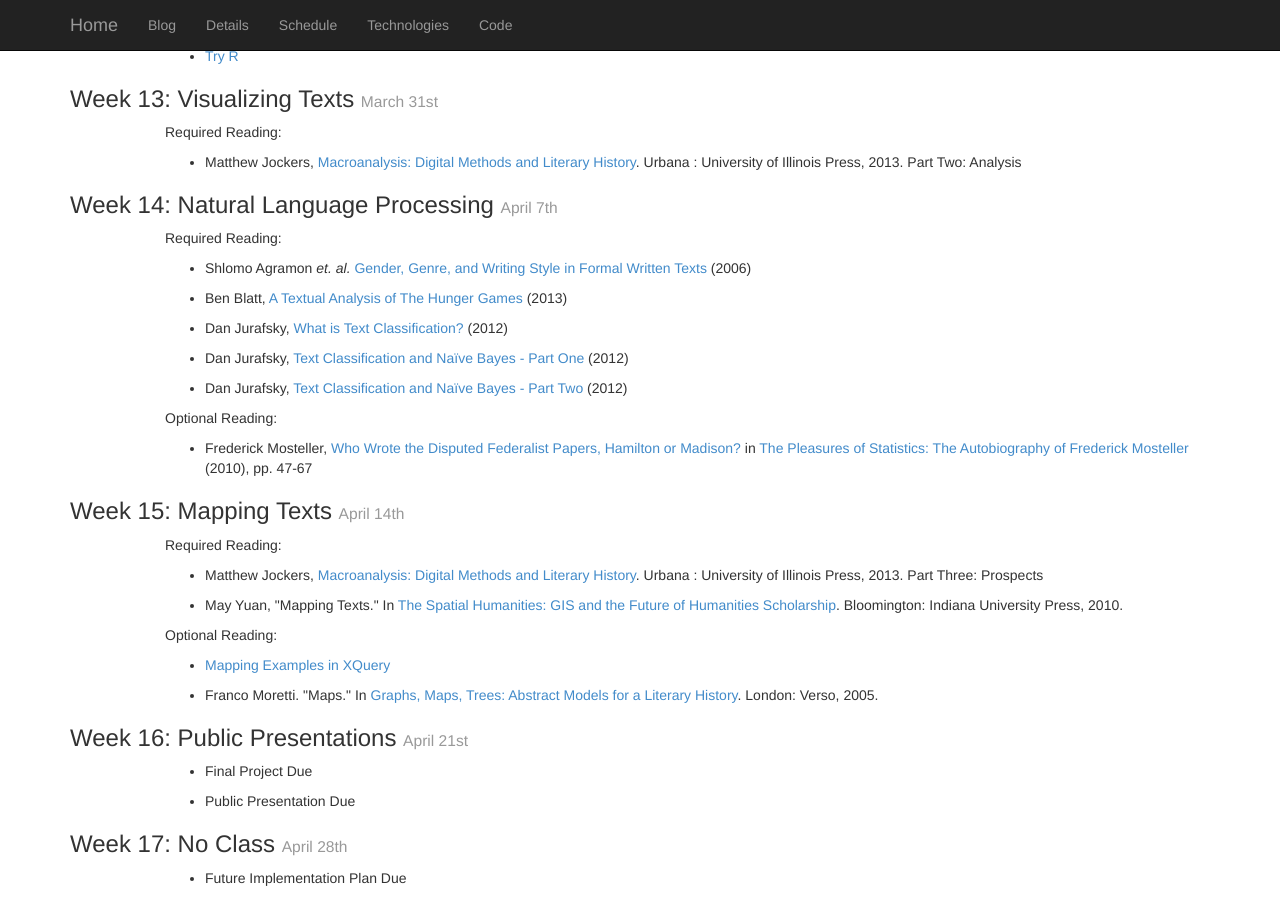
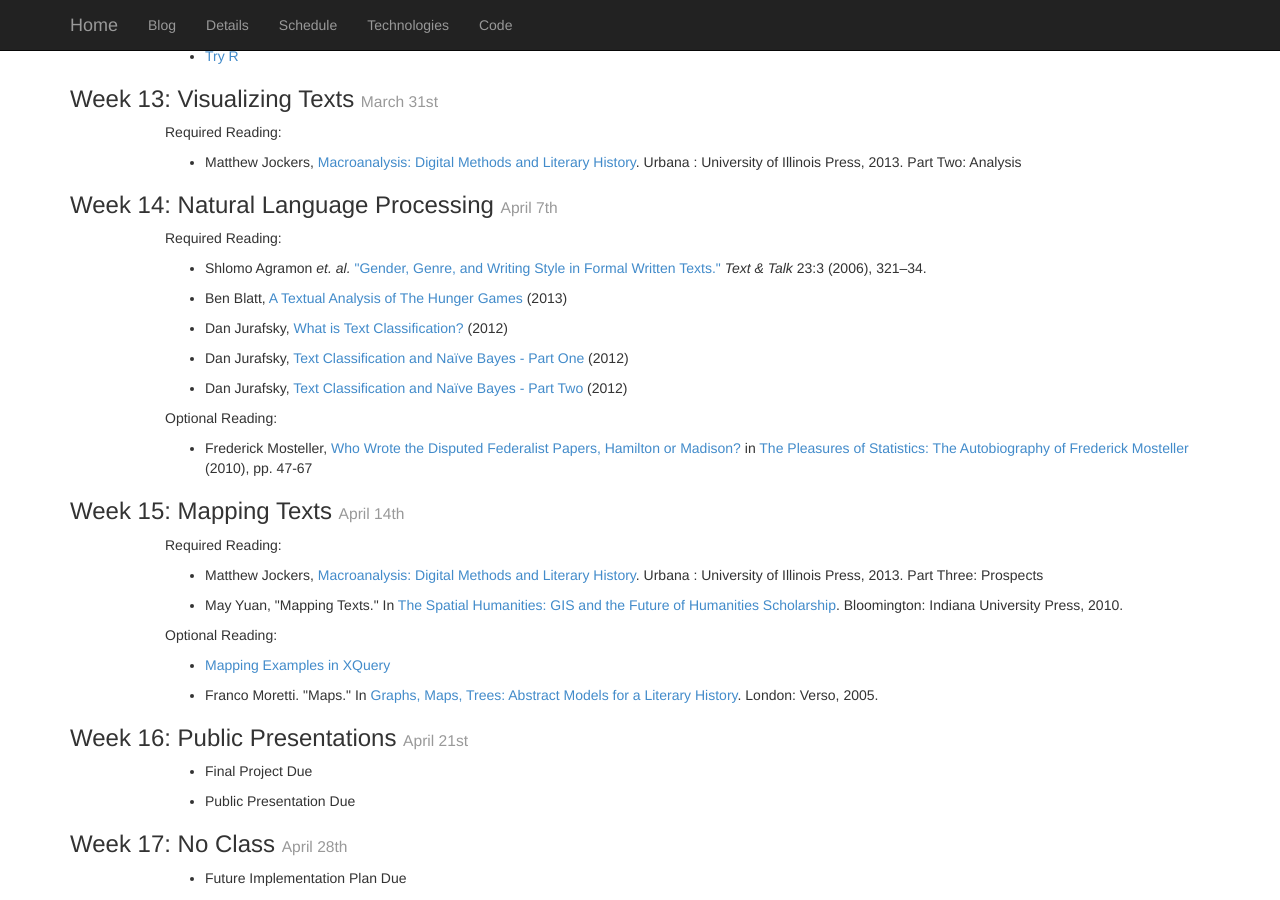
Before and after one commit to Ramona2020/paralipomena.github.io, a Jekyll site: the page built from schedule/index.html, in a window 1280 px wide and 900 px high, scrolled down 2285 px. Built offline with Jekyll 4.4.1, drawn with Linux system fonts in a browser that asks for light colours; nearby versions of some CDN libraries; library files that are not in the unit come from our copies; Markdown is read by kramdown in place of the engine named in the settings.

Commit message:
Expanded citation

```diff
--- a/schedule/index.html
+++ b/schedule/index.html
@@ -215,7 +215,7 @@ Detailed introduction to TEI (DM)-->
             <li><p>Shlomo Agramon <em>et. al.</em>
                 <a
                     href="http://www.degruyter.com/view/j/text.1.2003.23.issue-3/text.2003.014/text.2003.014.xml"
-                    >Gender, Genre, and Writing Style in Formal Written Texts</a> (2006)</p></li>
+                    >"Gender, Genre, and Writing Style in Formal Written Texts."</a> <em>Text &amp; Talk</em> 23:3 (2006), 321–34.</p></li>
             <li><p>Ben Blatt, <a
                     href="http://www.slate.com/articles/arts/culturebox/2013/11/hunger_games_catching_fire_a_textual_analysis_of_suzanne_collins_novels.html"
                     >A Textual Analysis of The Hunger Games</a> (2013)</p></li>
```
